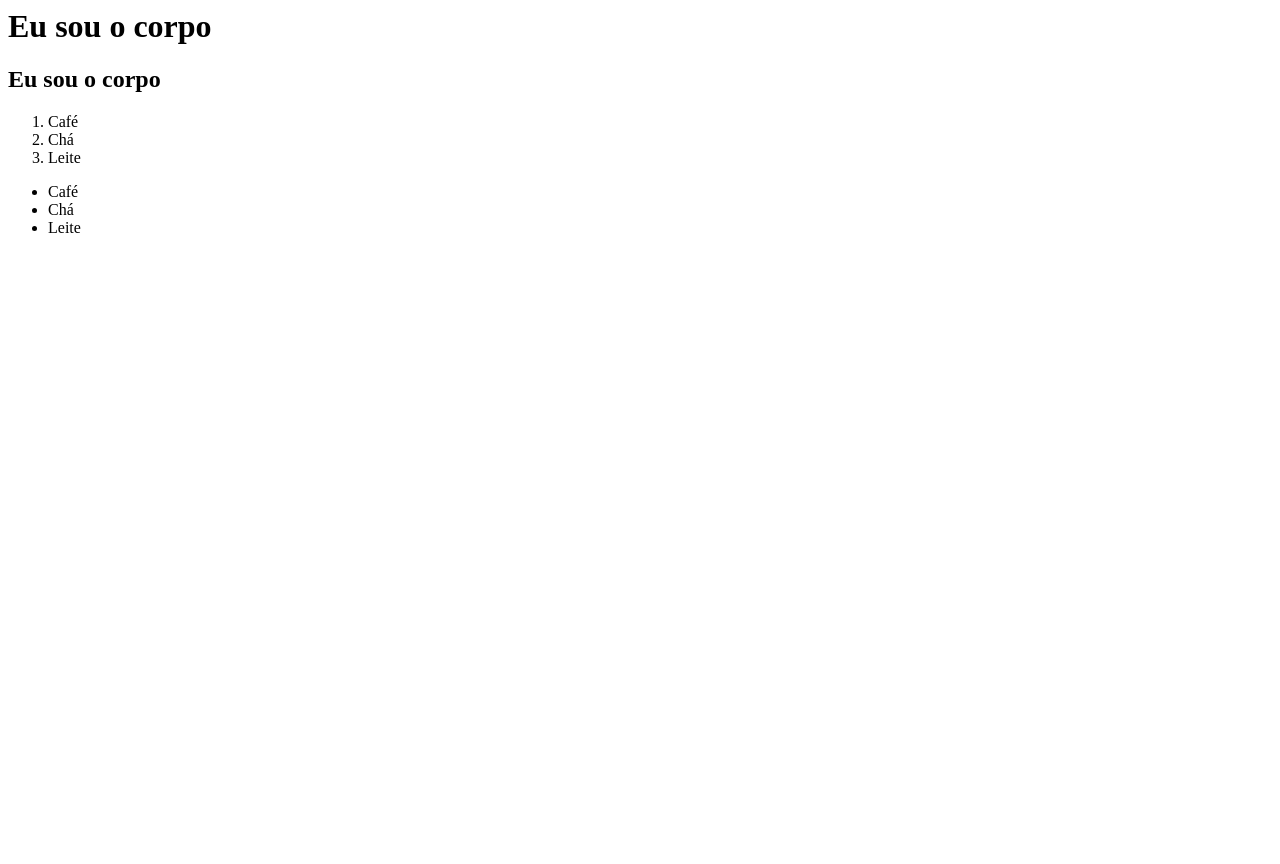
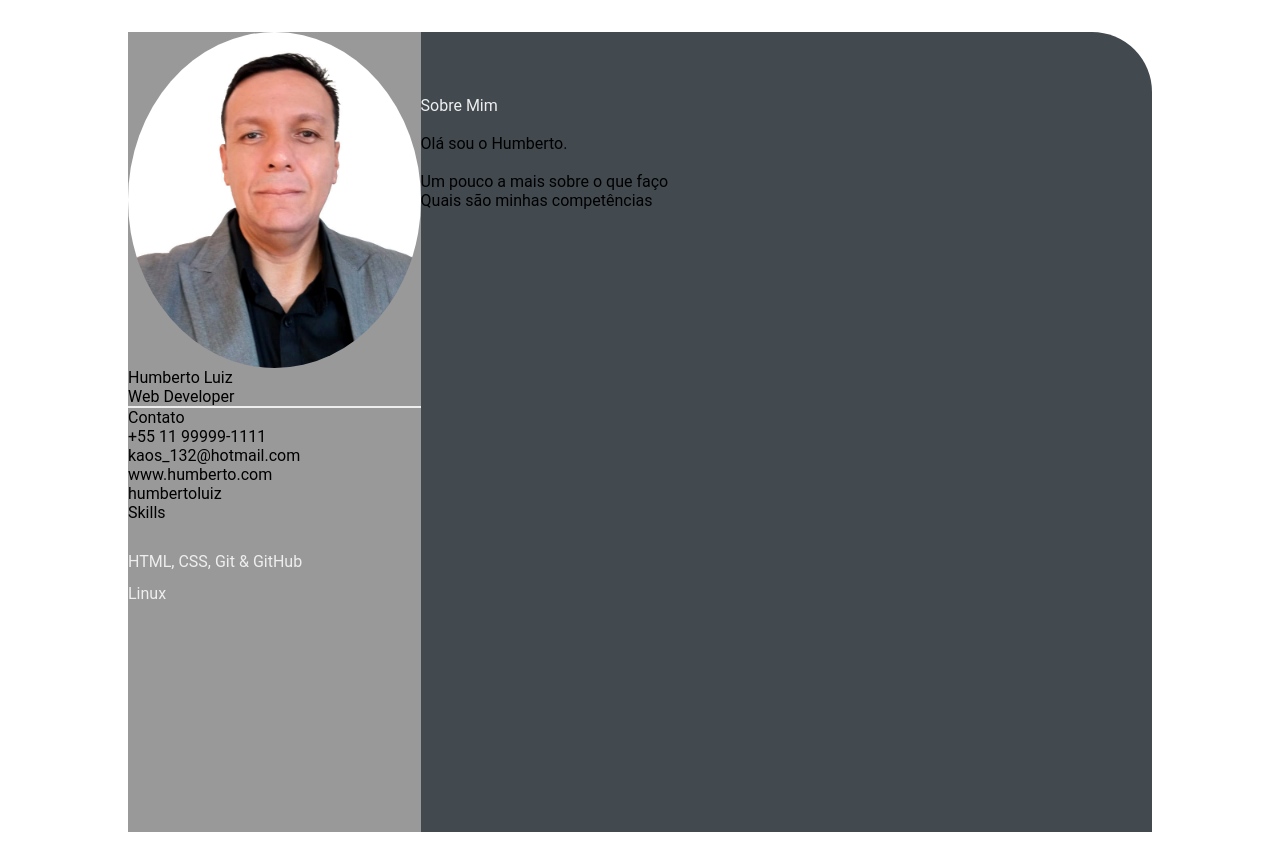
Before and after one commit to HumbertoLuiz/humbertoluiz.github.io, a plain HTML site: page index.html in a window 1280 px wide. Before the commit the page ends 800 px from the top, so only its background shows below. Drawn offline with Linux system fonts and the light colour scheme.

Commit message:
feature: add img and style (#2)

```diff
--- a/index.html
+++ b/index.html
@@ -1,19 +1,51 @@
-<html>
-	<head>
-		<title></title>
-		<body>
-			<h1>Eu sou o corpo</h1>
-			<h2>Eu sou o corpo</h2>
-			<ol>
-				<li>Café</li>
-				<li>Chá</li>
-				<li>Leite</li>
-			</ol>
-			<ul>
-				<li>Café</li>
-				<li>Chá</li>
-				<li>Leite</li>
-			</ul>
-		</body>
-	</head>
+<html lang="en">
+<head>
+	<meta charset="UTF-8">
+	<meta http-equiv="X-UA-Compatible" content="IE=edge">
+	<meta name="viewport" content="width=device-width, initial-scale=1.0">
+	<title>Humberto Luiz</title>
+
+	<link rel="stylesheet" href="style.css">
+
+</head>
+<body>
+	<main class="resume-contents">
+		<section class="left-section">
+			<section class="left-section-content">
+				<div class="profile">
+					<img class="profile-image" src="img/beto.jpg" alt="Humberto Luiz">
+					<p class="name">Humberto Luiz</p>
+					<p class="profession">Web Developer</p>
+				</div>
+				<div class="content-info">
+					<p class="left-title">Contato</p>
+					<ul>
+						<li><i class="fa fa-phone"></i>+55 11 99999-1111</li>
+						<li><i class="fa fa-envelope"></i>kaos_132@hotmail.com</li>
+						<li><i class="fa fa-globe"></i>www.humberto.com</li>
+						<li><i class="fa fa-github"></i>humbertoluiz</li>
+					</ul>
+				</div>
+				<div class="skills">
+					<p class="left-title">Skills</p>
+					<ul>
+						<li><p>HTML, CSS, Git & GitHub</p></li>
+						<li><p>Linux</p></li>
+					</ul>
+				</div>
+			</section>
+			</section>
+			<section class="right-section">
+				<div class="right-section-contents"></div>
+					<section class="about gap">
+						<div class="right-title">Sobre Mim</div>
+						<br class="about-me-contents">
+							Olá sou o Humberto.<br>
+							<br> Um pouco a mais sobre o que faço
+							<br> Quais são minhas competências
+						</p>
+					</section>
+			</section>
+		</main>
+</body>
 </html>
--- /dev/null
+++ b/style.css
@@ -0,0 +1,72 @@
+* {
+	margin: 0;
+	padding: 0;
+	box-sizing: border-box;
+	list-style: none;
+	font-family: 'Roboto', sans-serif;
+}
+
+.resume-contents {
+	min-height: 100vh;
+	width: 80%;
+	margin: 2rem auto;
+	display: grid;
+	grid-template-columns: repeat(7, 1fr);
+}
+
+.left-section {
+	grid-column: span 2;
+	height: 100%;
+	background-color: #999999;
+}
+.right-section {
+	grid-column: span 5;
+	height: 100%;
+	background-color: #424a50;
+	border-radius: 0px 60px 0px 0px;
+}
+
+.left-section-contents {
+	padding: 2rem 2rem;
+}
+
+.profile {
+	width: 100%;
+	border-bottom: 2px solid #eeeeee;
+}
+
+.profile .profile-image {
+	width: 100%;
+	border-radius: 100%;
+}
+
+.references ul li i {
+	padding-right: irem;
+	font-size: 18px;
+	color: #eeeeee;
+}
+.skills ul {
+	padding-top: 1.5rem;
+}
+
+.skills ul li p {
+	padding: .4rem 0;
+	color: #eeeeee;
+}
+
+.right-section-contents {
+	padding: 2rem 2rem;
+}
+
+.right-title {
+	color: #eeeeee;
+}
+
+.gap {
+	padding-bottom: 2rem;
+}
+
+.about-me-contents {
+	font-size: 18px;
+	color: #eeeeee;
+}
```
Also changed, not shown: img/beto.jpg (added).
